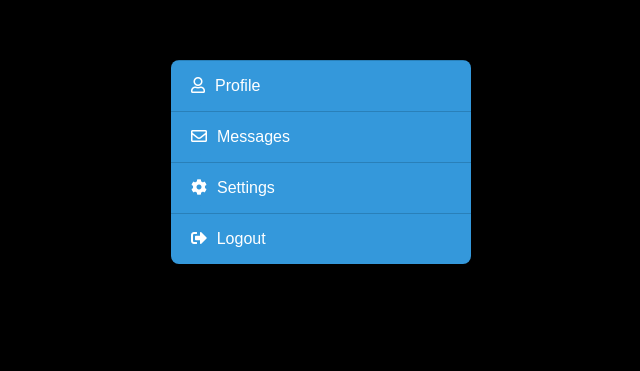
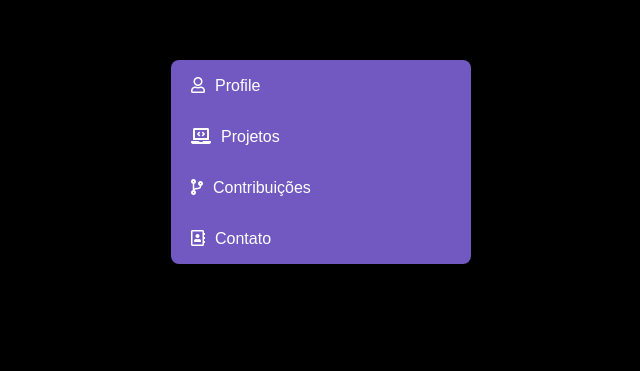
Before and after one commit to Diegolaquino/diegolaquino.github.io, a plain HTML site: page index.html in a window 1280 px wide. Shown: the part 238-609 px from the top of the page, without its empty margins (319-959 px from the left). Drawn offline with Linux system fonts and the light colour scheme.

Commit message:
Atualização da página

```diff
--- a/css/style.css
+++ b/css/style.css
@@ -21,13 +21,13 @@ body{
   overflow: hidden;
 }
 .item{
-  border-top: 1px solid #2980b9;
+  border-top: 1px solid #7159c1;
   overflow: hidden;
 }
 .btn{
   display: block;
   padding: 16px 20px;
-  background: #3498db;
+  background: #7159c1;
   color: white;
   position: relative;
 }
@@ -36,7 +36,7 @@ body{
   position: absolute;
   width: 14px;
   height: 14px;
-  background:#3498db;
+  background:#7159c1;
   left: 20px;
   bottom: -7px;
   transform: rotate(45deg);
@@ -63,7 +63,7 @@ body{
   position: absolute;
   width: 6px;
   height: 100%;
-  background: #3498db;
+  background: #7159c1;
   left: 0;
   top: 0;
   transition: 0.3s;
--- a/index.html
+++ b/index.html
@@ -12,30 +12,34 @@
         <li class="item" id='profile'>
           <a href="#profile" class="btn"><i class="far fa-user"></i>Profile</a>
           <div class="smenu">
-            <a href="#">Posts</a>
-            <a href="#">Picture</a>
+            <a href="files/curriculo.pdf" target="_blank">Download Currículo</a>
+
+          </div>
+        </li>
+        <li class="item" id="projetos">
+          <a href="#projetos" class="btn"><i class="fas fa-laptop-code"></i>Projetos</a>
+          <div class="smenu">
+            <a href="#">BikCraft</a>
+            <a href="#">Calculadora</a>
+            <a href="#">CodingCraft</a>
           </div>
         </li>
 
-        <li class="item" id="messages">
-          <a href="#messages" class="btn"><i class="far fa-envelope"></i>Messages</a>
+        <li class="item" id="contribuicoes">
+          <a href="#contribuicoes" class="btn"><i class="fas fa-code-branch"></i>Contribuições</a>
           <div class="smenu">
-            <a href="#">new</a>
-            <a href="#">Sent</a>
-            <a href="#">Spam</a>
+            <a href="#">Tradução Mozilla</a>
           </div>
         </li>
 
-        <li class="item" id="settings">
-          <a href="#settings" class="btn"><i class="fas fa-cog"></i>Settings</a>
+
+
+        <li class="item" id="contato">
+          <a class="btn" href="#contato"><i class="far fa-address-book"></i>Contato</a>
           <div class="smenu">
-            <a href="#">Password</a>
-            <a href="#">Language</a>
+            <a href="#">diegol.aquino@gmail.com</a>
+            <a href="#">21 9 9203 4654</a>
           </div>
-        </li>
-
-        <li class="item">
-          <a class="btn" href="#"><i class="fas fa-sign-out-alt"></i>Logout</a>
         </li>
       </div>
     </div>
```
Also changed, not shown: 1 other file.
